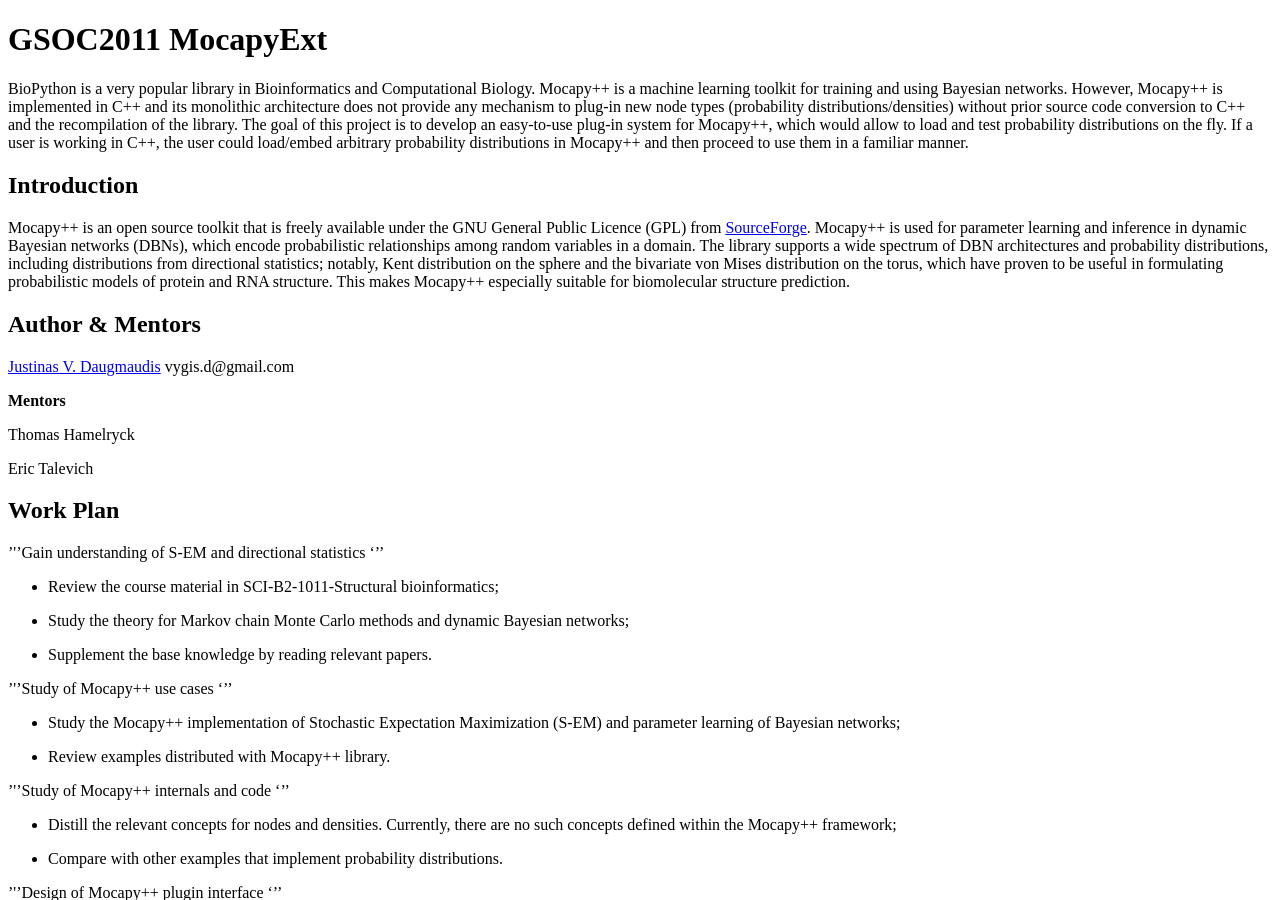
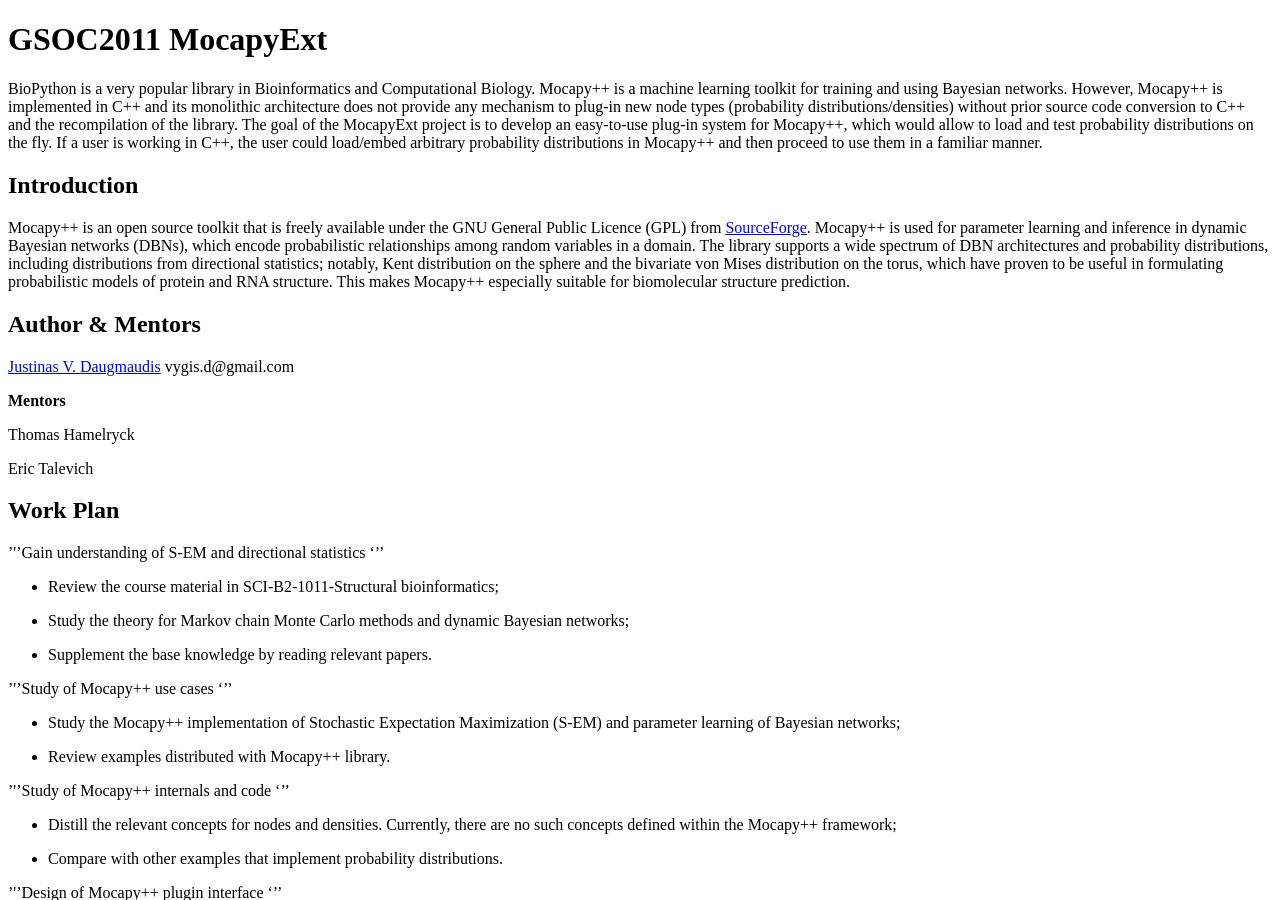
Before and after one commit to biopython/biopython.github.io, a Jekyll site: the page built from wiki/GSOC2011_MocapyExt.md, in a window 1280 px wide and 900 px high. Built offline with Jekyll 4.4.1, drawn with Linux system fonts in a browser that asks for light colours.

Commit message:
Change to wiki page

```diff
--- a/wiki/GSOC2011_MocapyExt.md
+++ b/wiki/GSOC2011_MocapyExt.md
@@ -10,11 +10,11 @@ Bayesian networks. However, Mocapy++ is implemented in C++ and its
 monolithic architecture does not provide any mechanism to plug-in new
 node types (probability distributions/densities) without prior source
 code conversion to C++ and the recompilation of the library. The goal of
-this project is to develop an easy-to-use plug-in system for Mocapy++,
-which would allow to load and test probability distributions on the fly.
-If a user is working in C++, the user could load/embed arbitrary
-probability distributions in Mocapy++ and then proceed to use them in a
-familiar manner.
+the MocapyExt project is to develop an easy-to-use plug-in system for
+Mocapy++, which would allow to load and test probability distributions
+on the fly. If a user is working in C++, the user could load/embed
+arbitrary probability distributions in Mocapy++ and then proceed to use
+them in a familiar manner.
 
 Introduction
 ------------
```
Also changed, not shown: 1 other file.
